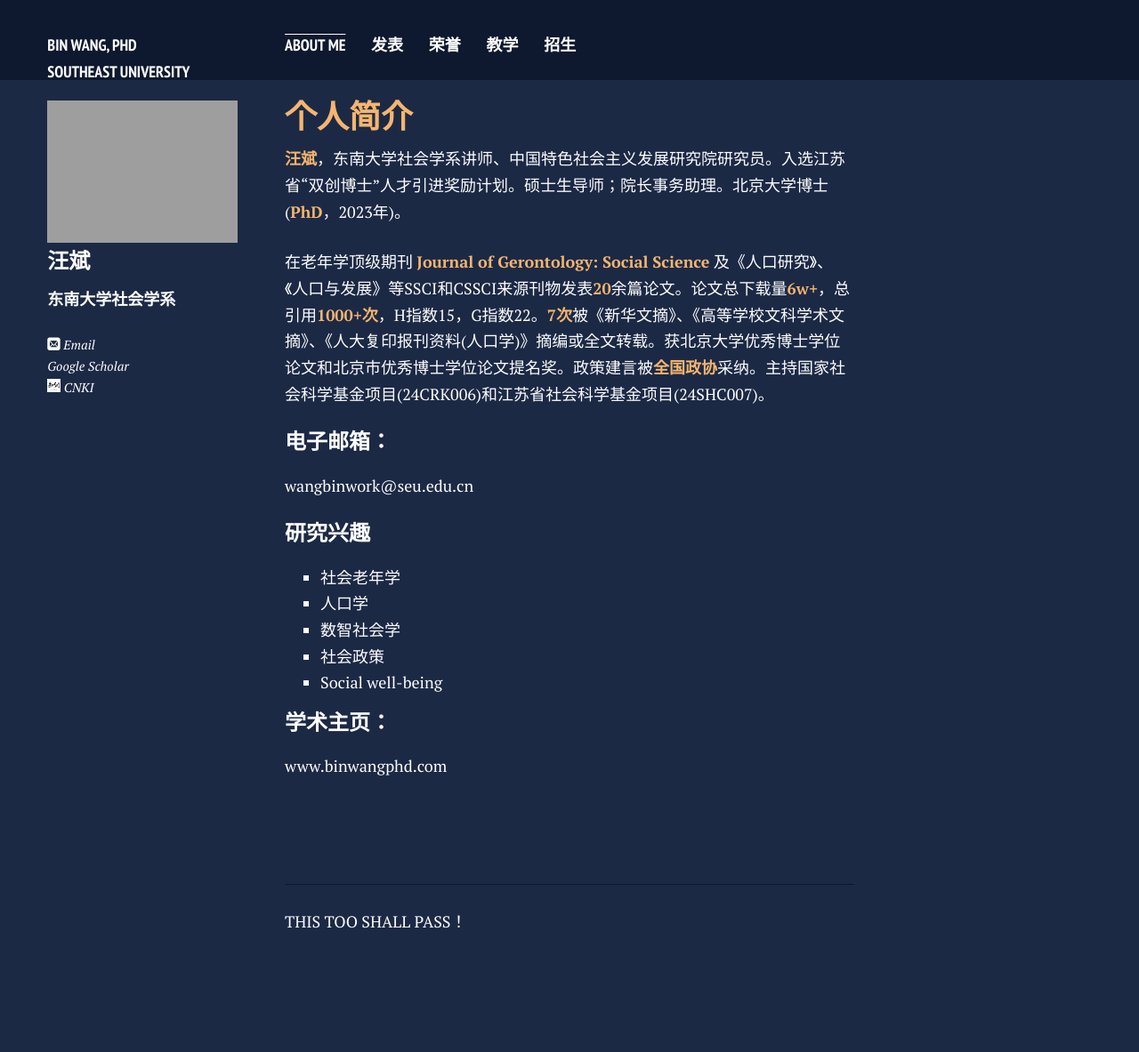
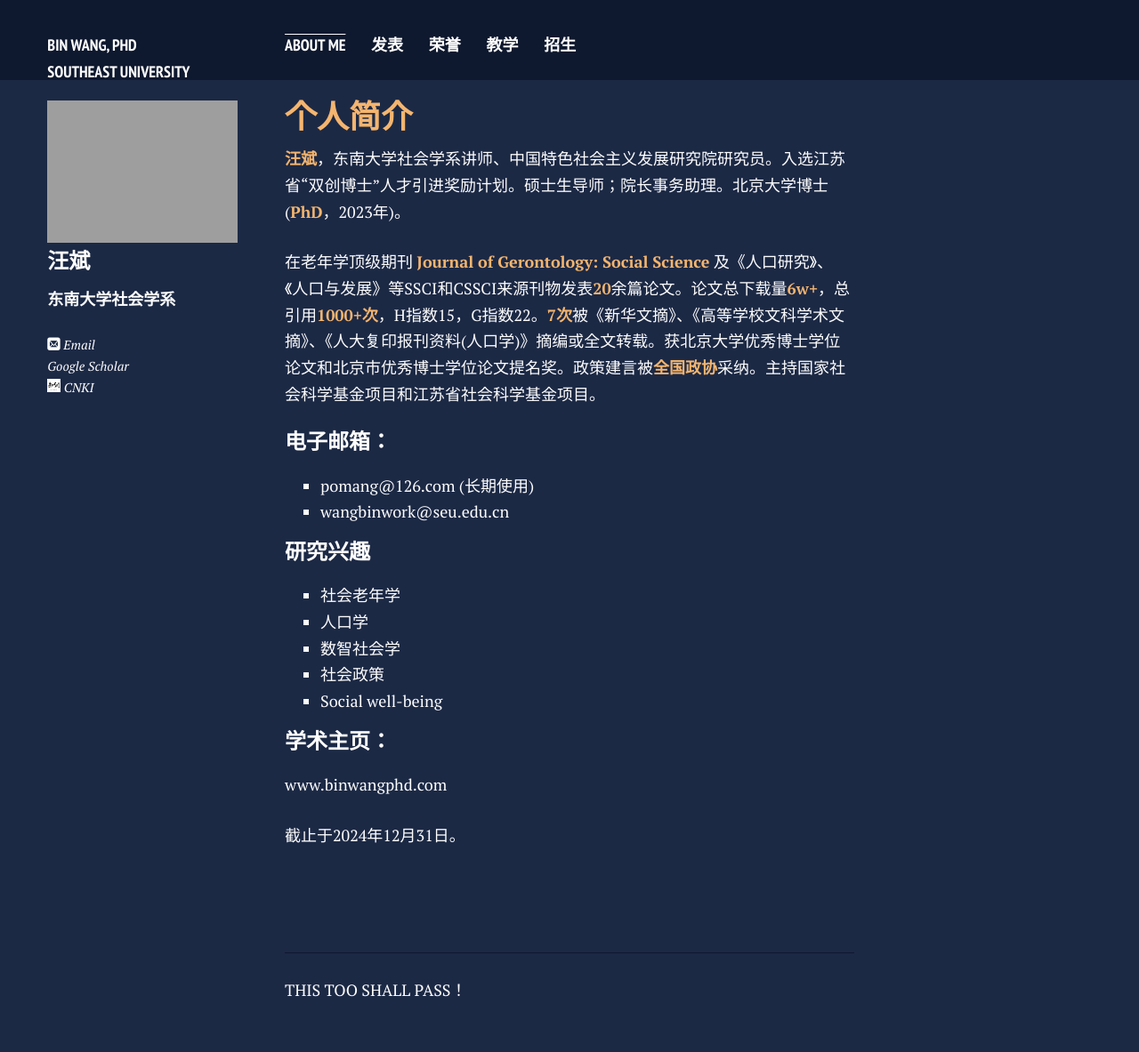
Before and after one commit to bwPhD/bwPhD.github.io, a Jekyll site: the page built from index.md, in a window 1280 px wide. Shown: the whole page at 89% size. Built offline with Jekyll 4.4.1, drawn with Linux system fonts in a browser that asks for light colours; nearby versions of some CDN libraries; comment, search, counter and statistics services are not loaded; a style sheet for code colours, icons or effects is not loaded; our own code applies the rules of GitHub Pages for plain Markdown files; before the commit the page ends 1106 px from its top, so only the background shows below that.

Commit message:
Update index.md

```diff
--- a/index.md
+++ b/index.md
@@ -8,12 +8,13 @@ layout: page
 
 ---
 
-在老年学顶级期刊 **Journal of Gerontology: Social Science** 及《人口研究》、《人口与发展》等SSCI和CSSCI来源刊物发表**20**余篇论文。论文总下载量**6w+**，总引用**1000+次**，H指数15，G指数22。**7次**被《新华文摘》、《高等学校文科学术文摘》、《人大复印报刊资料(人口学)》摘编或全文转载。获北京大学优秀博士学位论文和北京市优秀博士学位论文提名奖。政策建言被**全国政协**采纳。主持国家社会科学基金项目(24CRK006)和江苏省社会科学基金项目(24SHC007)。
+在老年学顶级期刊 **Journal of Gerontology: Social Science** 及《人口研究》、《人口与发展》等SSCI和CSSCI来源刊物发表**20**余篇论文。论文总下载量**6w+**，总引用**1000+次**，H指数15，G指数22。**7次**被《新华文摘》、《高等学校文科学术文摘》、《人大复印报刊资料(人口学)》摘编或全文转载。获北京大学优秀博士学位论文和北京市优秀博士学位论文提名奖。政策建言被**全国政协**采纳。主持国家社会科学基金项目和江苏省社会科学基金项目。
 
 ---
 
 ### 电子邮箱：
-wangbinwork@seu.edu.cn
+- pomang@126.com (长期使用)
+- wangbinwork@seu.edu.cn
 
 ---
 
@@ -31,3 +32,5 @@ wangbinwork@seu.edu.cn
 www.binwangphd.com
 
 ---
+
+截止于2024年12月31日。
```
